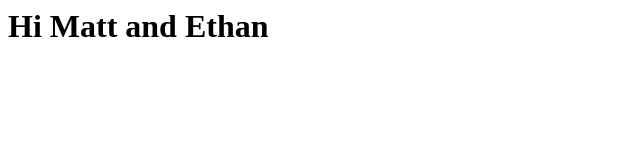
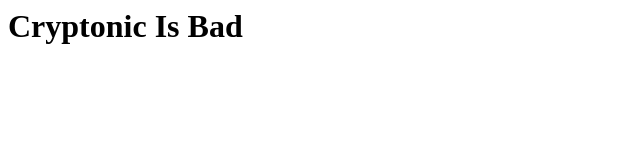
Before and after one commit to CryptonicBad/First, a plain HTML site: page index.html in a window 1280 px wide. Shown: the whole page, without its empty margins (0-640 px from the left). Drawn offline with Linux system fonts and the light colour scheme.

Commit message:
Add files via upload

```diff
--- a/index.html
+++ b/index.html
@@ -1 +1 @@
-<h1>Hi Matt and Ethan<h1>
+<h1>Cryptonic Is Bad<h1>
```
